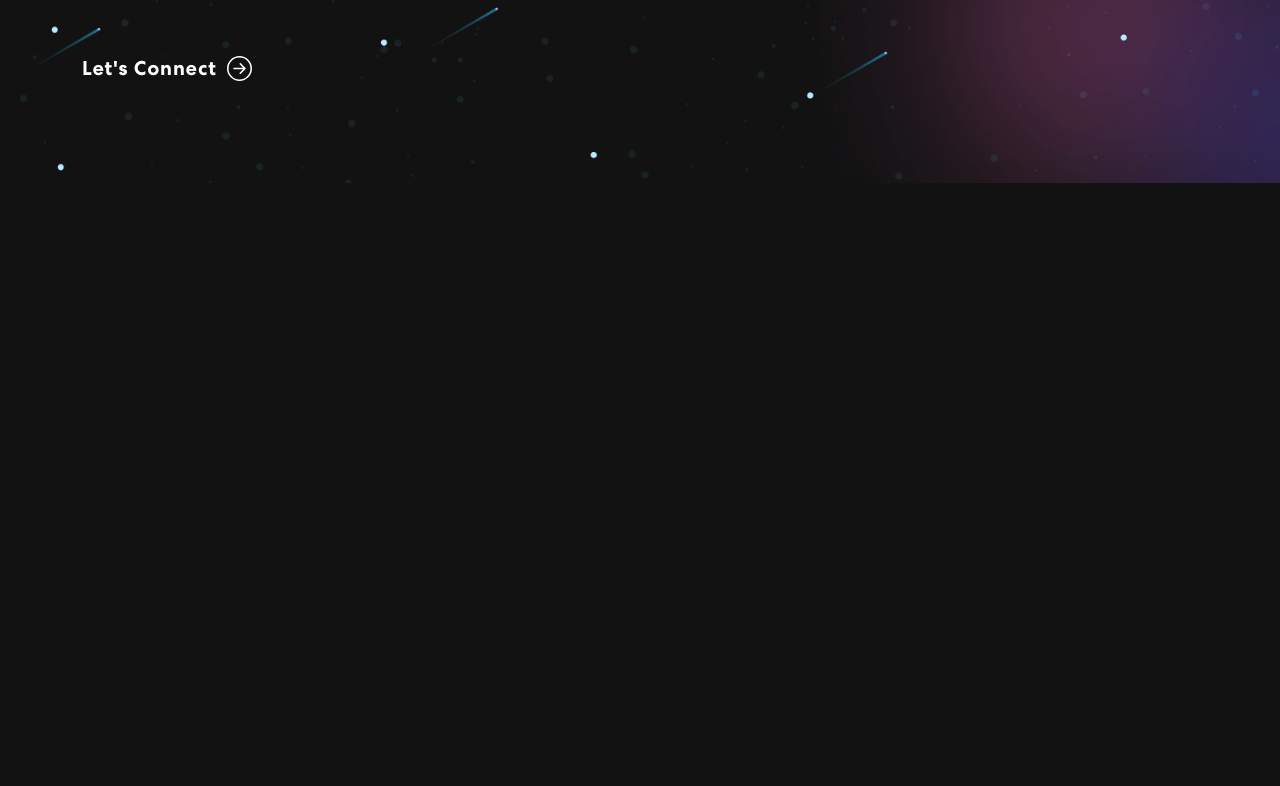
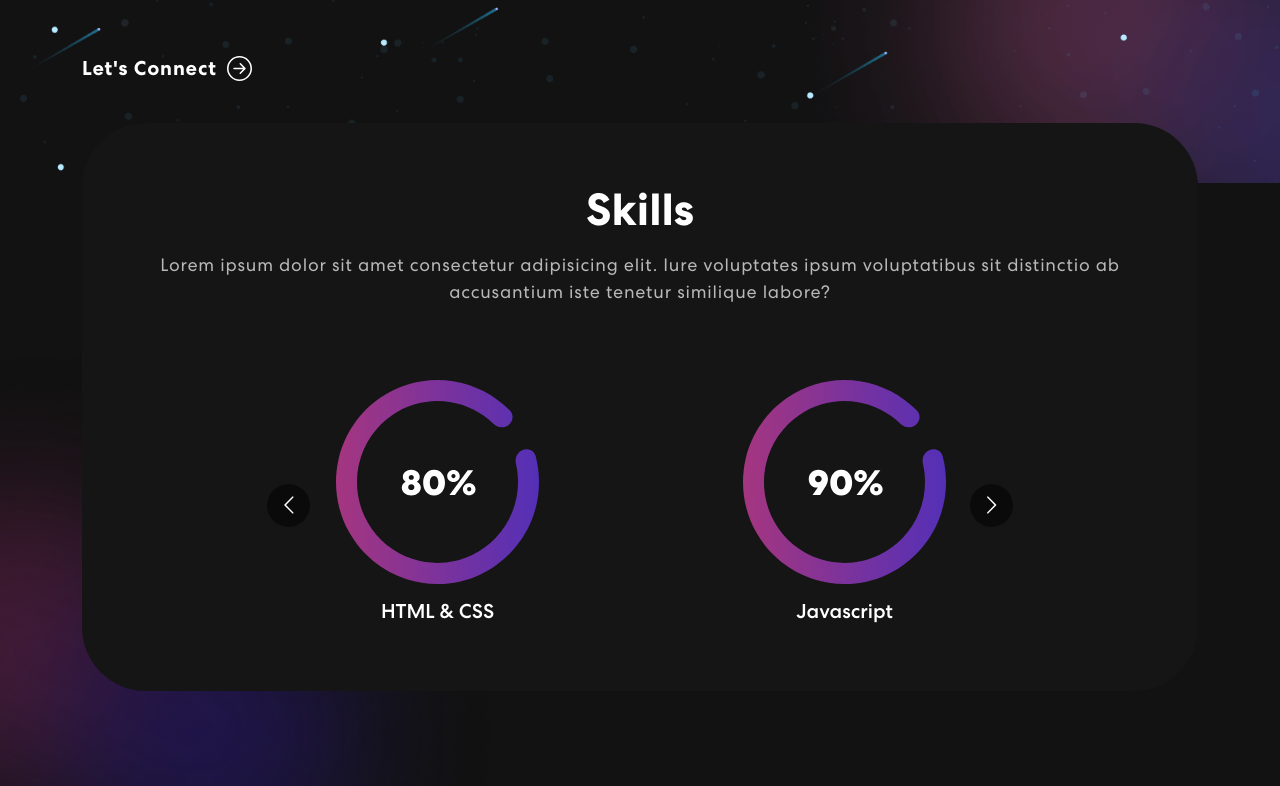
Before and after one commit to OmarAdamMostafa/PortfolioApp, a React (Create React App) app: page / in a window 1280 px wide. Shown: the part 654-1440 px from the top of the page. Before the commit the page ends 837 px from the top, so only its background shows below. Built offline with nearby package versions, Linux system fonts and the light colour scheme.

Commit message:
Commit #1.1
- Added Skills component
- Updated App.css with Skills CSS

```diff
--- a/package.json
+++ b/package.json
@@ -11,6 +11,7 @@
     "react-bootstrap": "^2.6.0",
     "react-bootstrap-icons": "^1.10.2",
     "react-dom": "^18.2.0",
+    "react-multi-carousel": "^2.8.2",
     "react-scripts": "5.0.1",
     "web-vitals": "^2.1.4"
   },
--- a/src/App.css
+++ b/src/App.css
@@ -346,3 +346,49 @@
 .txt-rotate>.wrap {
   border-right: 0.08em solid #666;
 }
+
+/* Skill CSS */
+.skill {
+  padding: 0 0 50px 0;
+  position: relative;
+}
+
+.skill-bx {
+  background: #151515;
+  border-radius: 64px;
+  text-align: center;
+  padding: 60px 50px;
+  margin-top: -60px;
+}
+
+.skill h2 {
+  font-size: 45px;
+  font-weight: 700;
+}
+
+.skill p {
+  color: #B8B8B8;
+  font-size: 18px;
+  letter-spacing: 0.8px;
+  line-height: 1.5em;
+  margin: 14px 0 75px 0;
+}
+
+.skill-slider {
+  width: 80%;
+  margin: 0 auto;
+  position: relative;
+}
+
+.skill-slider .item img {
+  width: 50%;
+  margin: 0 auto 15px auto;
+}
+
+.background-image-left {
+  top: 28%;
+  position: absolute;
+  bottom: 0;
+  width: 40%;
+  z-index: -4;
+}
--- a/src/App.js
+++ b/src/App.js
@@ -2,6 +2,7 @@
 import './App.css';
 import { NavBar} from './components/NavBar';
 import { Banner } from './components/Banner';
+import { Skills } from './components/Skills';
 import 'bootstrap/dist/css/bootstrap.min.css'
 
 function App() {
@@ -9,6 +10,7 @@
     <div className="App">
       <NavBar/>
       <Banner/>
+      <Skills/>
     </div>
   );
 }
--- /dev/null
+++ b/src/components/Skills.js
@@ -0,0 +1,63 @@
+import Carousel from "react-multi-carousel";
+import "react-multi-carousel/lib/styles.css";
+import { Container, Row, Col } from "react-bootstrap";
+import meter1 from '../assets/img/meter1.svg'
+import meter2 from '../assets/img/meter2.svg'
+import meter3 from '../assets/img/meter3.svg'
+import colorSharp from '../assets/img/color-sharp.png'
+
+export const Skills = () => {
+    const responsive = {
+    superLargeDesktop: {
+        // the naming can be any, depends on you.
+        breakpoint: { max: 4000, min: 3000 },
+        items: 5
+    },
+    desktop: {
+        breakpoint: { max: 3000, min: 1024 },
+        items: 3
+    },
+    tablet: {
+        breakpoint: { max: 1024, min: 464 },
+        items: 2
+    },
+    mobile: {
+        breakpoint: { max: 464, min: 0 },
+        items: 1
+    }
+    };
+
+    return (
+        <section className="skill" id='skills'>
+            <Container>
+                <Row>
+                    <Col>
+                        <div className="skill-bx">
+                            <h2>Skills</h2>
+                            <p>Lorem ipsum dolor sit amet consectetur adipisicing elit. Iure voluptates ipsum voluptatibus sit distinctio ab accusantium iste tenetur similique labore?</p>
+                            <Carousel responsive={responsive} infinite={true} className='skill-slider'>
+                                <div className="item">
+                                    <img src={meter2} alt='image'/>
+                                    <h5>HTML & CSS</h5>
+                                </div>
+                                <div className="item">
+                                    <img src={meter3} alt='image'/>
+                                    <h5>Javascript</h5>
+                                </div>
+                                <div className="item">
+                                    <img src={meter1} alt='image'/>
+                                    <h5>React JS</h5>
+                                </div>
+                                <div className="item">
+                                    <img src={meter2} alt='image'/>
+                                    <h5>Data Structures & Algorithms</h5>
+                                </div>
+                            </Carousel>
+                        </div>
+                    </Col>
+                </Row>
+            </Container>
+            <img src={colorSharp} className='background-image-left'/>
+        </section>
+    )
+}
```
Also changed, not shown: 2 other files (tests, documents, lock files or other folders).
